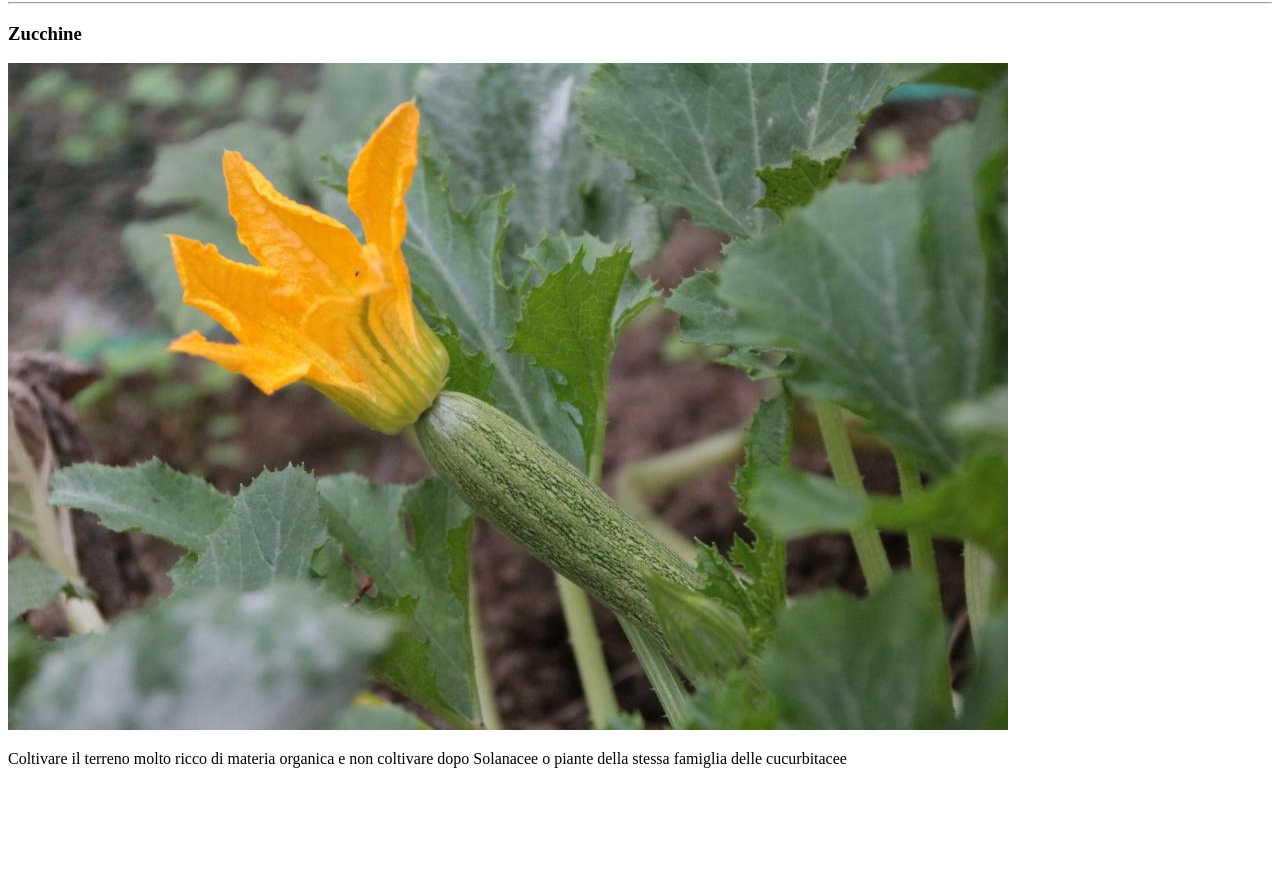
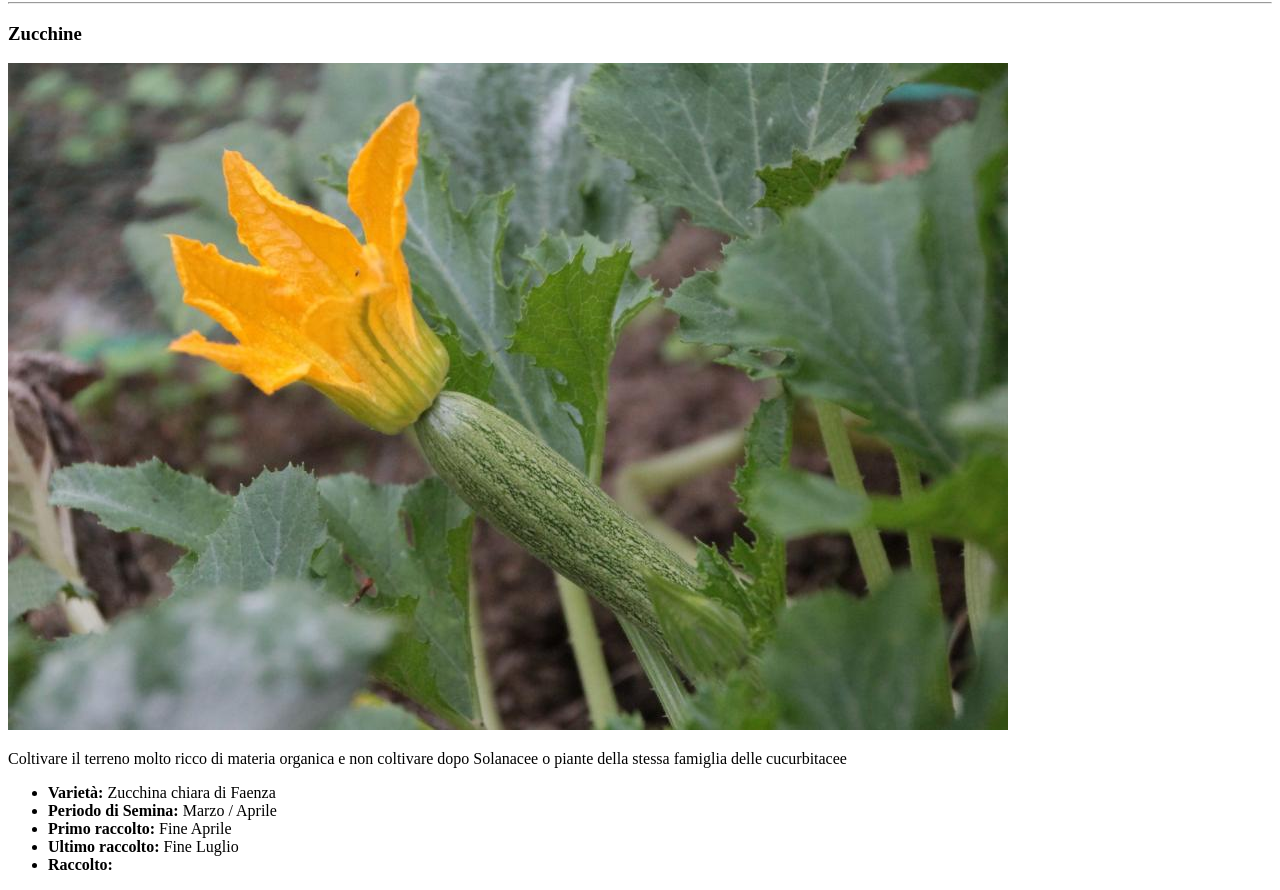
Before and after one commit to GennaroBuonomo/htmlcss-hello, a plain HTML site: page index.html in a window 1280 px wide. Shown: the part 78-968 px from the top of the page. Before the commit the page ends 862 px from the top, so only its background shows below. Drawn offline with Linux system fonts and the light colour scheme.

Commit message:
[update] sto iniziando a mettere la lista

```diff
--- a/index.html
+++ b/index.html
@@ -20,6 +20,15 @@
     <p>Coltivare il terreno molto ricco di materia organica e non coltivare dopo Solanacee o piante della stessa
       famiglia delle cucurbitacee</p>
 
+    <ul>
+      <li><strong>Varietà:</strong> Zucchina chiara di Faenza</li>
+      <li><strong>Periodo di Semina:</strong> Marzo / Aprile</li>
+      <li><strong>Primo raccolto:</strong> Fine Aprile</li>
+      <li><strong>Ultimo raccolto:</strong> Fine Luglio</li>
+      <li><strong>Raccolto:</strong></li>
+    </ul>
+
+
   </section>
 
 </body>
```
